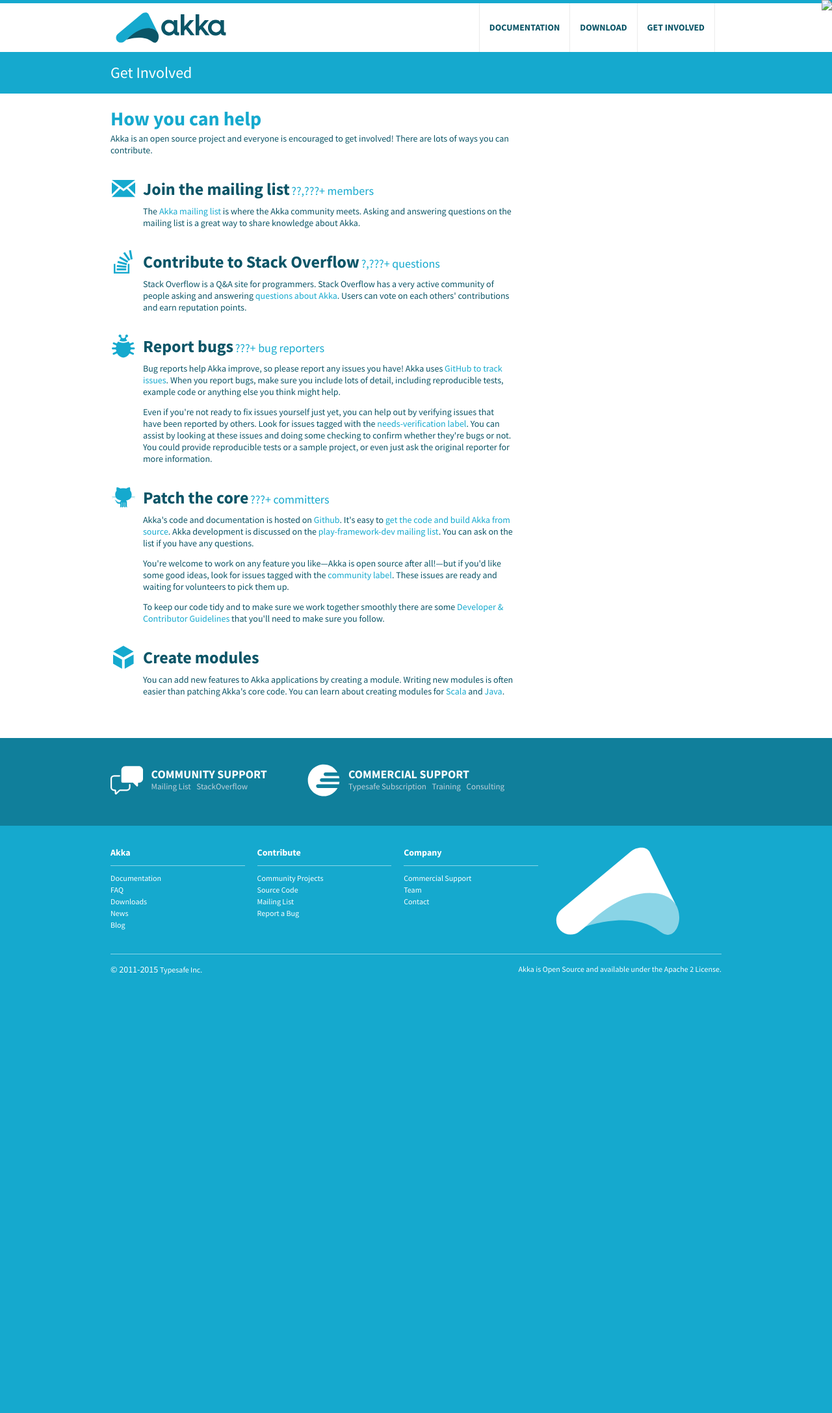
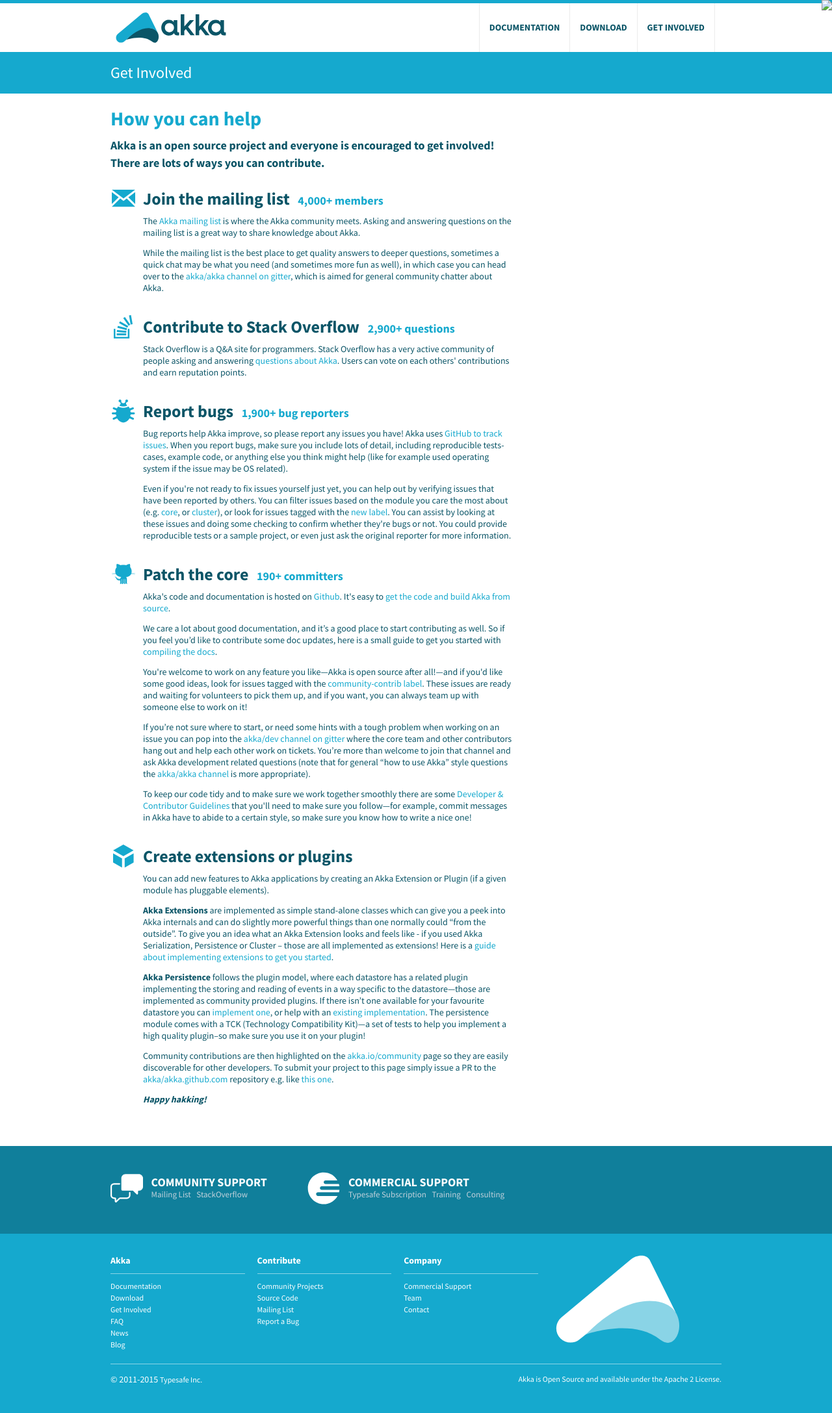
Before and after one commit to raboof/akka.github.com, a Jekyll site: the page built from get-involved/index.md, in a window 1280 px wide. Shown: the whole page at 65% size. Built offline with Jekyll 4.4.1, drawn with Linux system fonts in a browser that asks for light colours; before the commit the page ends 1544 px from its top, so only the background shows below that.

Commit message:
updated 'Get Involved' page, misc style updates

```diff
--- a/_includes/footermenu.html
+++ b/_includes/footermenu.html
@@ -29,8 +29,9 @@
     <ul>
       <li><h5>Akka</h5></li>
       <li><a href="{{ site.baseurl }}/docs/">Documentation</a></li>
+      <li><a href="{{ site.baseurl }}/downloads/">Download</a></li>
+      <li><a href="{{ site.baseurl }}/get-involved/">Get Involved</a></li>
       <li><a href="http://doc.akka.io/docs/akka/current/additional/faq.html">FAQ</a></li>
-      <li><a href="{{ site.baseurl }}/downloads/">Downloads</a></li>
       <li><a href="{{ site.baseurl }}/news/">News</a></li>
       <li><a href="http://letitcrash.com">Blog</a></li>
     </ul>
--- a/get-involved/index.md
+++ b/get-involved/index.md
@@ -8,49 +8,53 @@
 		<article>
             <h1>How you can help</h1>
 
-            <p>
-                Akka is an open source project and everyone is encouraged to get involved! There are lots of ways you can contribute.
-            </p>
+            <h3>Akka is an open source project and everyone is encouraged to get involved! There are lots of ways you can contribute.</h3>
 
             <div class="get-involved-links">
 
                 <h3 class="mailing">Join the mailing list</h3>
-                <a href="//groups.google.com/forum/#!forum/akka-user">??,???+ members</a>
-                <p>
-                    The <a href="//groups.google.com/forum/#!forum/akka-user"><span class="mailingList">Akka</span> mailing list</a> is where the Akka community meets. Asking and answering questions on the mailing list is a great way to share knowledge about Akka.
-                </p>
+                <a href="//groups.google.com/forum/#!forum/akka-user">4,000+ members</a>
+
+                <p>The <a href="//groups.google.com/forum/#!forum/akka-user">Akka mailing list</a> is where the Akka community meets. Asking and answering questions on the mailing list is a great way to share knowledge about Akka.</p>
+
+                <p>While the mailing list is the best place to get quality answers to deeper questions, sometimes a quick chat may be what you need (and sometimes more fun as well), in which case you can head over to the <a href="https://gitter.im/akka/akka">akka/akka channel on gitter</a>, which is aimed for general community chatter about Akka.</p>
 
                 <h3 class="stackoverflow">Contribute to Stack Overflow</h3>
-                <a href="//stackoverflow.com/questions/tagged/playframework">?,???+ questions</a>
-                <p>
-                    Stack Overflow is a Q&amp;A site for programmers. Stack Overflow has a very active community of people asking and answering <a href="//stackoverflow.com/questions/tagged/akka">questions about Akka</a>. Users can vote on each others' contributions and earn reputation points.
-                </p>
+                <a href="//stackoverflow.com/questions/tagged/akka">2,900+ questions</a>
+
+                <p>Stack Overflow is a Q&amp;A site for programmers. Stack Overflow has a very active community of people asking and answering <a href="//stackoverflow.com/questions/tagged/akka">questions about Akka</a>. Users can vote on each others' contributions and earn reputation points.</p>
 
                 <h3 class="bugs">Report bugs</h3>
-                <a href="//github.com/akka/akka/issues">???+ bug reporters</a>
-                <p>
-                    Bug reports help Akka improve, so please report any issues you have! Akka uses <a href="//github.com/akka/akka/issues">GitHub to track issues</a>. When you report bugs, make sure you include lots of detail, including reproducible tests, example code or anything else you think might help.
-                </p>
-                <p>
-                    Even if you're not ready to fix issues yourself just yet, you can help out by verifying issues that have been reported by others. Look for issues tagged with the <a href="//github.com/akka/akka/issues?labels=needs-verification"><span class="issueLabel">needs-verification</span> label</a>. You can assist by looking at these issues and doing some checking to confirm whether they're bugs or not. You could provide reproducible tests or a sample project, or even just ask the original reporter for more information.
-                </p>
+                <a href="//github.com/akka/akka/issues">1,900+ bug reporters</a>
+
+                <p>Bug reports help Akka improve, so please report any issues you have! Akka uses <a href="//github.com/akka/akka/issues">GitHub to track issues</a>. When you report bugs, make sure you include lots of detail, including reproducible tests-cases, example code, or anything else you think might help (like for example used operating system if the issue may be OS related).</p>
+
+                <p>Even if you're not ready to fix issues yourself just yet, you can help out by verifying issues that have been reported by others. You can filter issues based on the module you care the most about (e.g. <a href="https://github.com/akka/akka/labels/t%3Acore">core</a>, or <a href="https://github.com/akka/akka/labels/t%3Acluster">cluster</a>), or look for issues tagged with the <a href="https://github.com/akka/akka/labels/0%20-%20new">new label</a>. You can assist by looking at these issues and doing some checking to confirm whether they're bugs or not. You could provide reproducible tests or a sample project, or even just ask the original reporter for more information.</p>
 
                 <h3 class="patch">Patch the core</h3>
-                <a href="//github.com/akka/akka/graphs/contributors">???+ committers</a>
-                <p>
-                    Akka's code and documentation is hosted on <a href="//github.com/akka/akka">Github</a>. It's easy to <a href="#">get the code and build Akka from source</a>. Akka development is discussed on the <a href="//groups.google.com/forum/#!forum/akka-user"><span class="mailingList">play-framework-dev</span> mailing list</a>. You can ask on the list if you have any questions.
-                </p>
-                <p>
-                    You're welcome to work on any feature you like—Akka is open source after all!—but if you'd like some good ideas, look for issues tagged with the <a href="//github.com/akka/akka/issues?labels=community"><span class="issueLabel">community label</span></a>. These issues are ready and waiting for volunteers to pick them up.
-                </p>
-                <p>
-                    To keep our code tidy and to make sure we work together smoothly there are some <a href="#">Developer &amp; Contributor Guidelines</a> that you'll need to make sure you follow.
-                </p>
+                <a href="//github.com/akka/akka/graphs/contributors">190+ committers</a>
 
-                <h3 class="modules">Create modules</h3>
-                <p>
-                    You can add new features to Akka applications by creating a module. Writing new modules is often easier than patching Akka's core code. You can learn about creating modules for <a href="#">Scala</a> and <a href="#">Java</a>.
-                </p>
+                <p>Akka's code and documentation is hosted on <a href="//github.com/akka/akka">Github</a>. It's easy to <a href="//github.com/akka/akka">get the code and build Akka from source</a>.</p>
+
+                <p>We care a lot about good documentation, and it’s a good place to start contributing as well. So if you feel you’d like to contribute some doc updates, here is a small guide to get you started with <a href="http://doc.akka.io/docs/akka/current/dev/documentation.html">compiling the docs</a>.</p>
+
+                <p>You're welcome to work on any feature you like&mdash;Akka is open source after all!&mdash;and if you'd like some good ideas, look for issues tagged with the <a href="https://github.com/akka/akka/labels/community-contrib">community-contrib label</a>. These issues are ready and waiting for volunteers to pick them up, and if you want, you can always team up with someone else to work on it!</p>
+
+                <p>If you’re not sure where to start, or need some hints with a tough problem when working on an issue you can pop into the <a href="https://gitter.im/akka/dev">akka/dev channel on gitter</a> where the core team and other contributors hang out and help each other work on tickets. You’re more than welcome to join that channel and ask Akka development related questions (note that for general “how to use Akka” style questions the <a href="https://gitter.im/akka/akka">akka/akka channel</a> is more appropriate).</p>
+
+                <p>To keep our code tidy and to make sure we work together smoothly there are some <a href="https://github.com/akka/akka/blob/master/CONTRIBUTING.md">Developer & Contributor Guidelines</a> that you'll need to make sure you follow&mdash;for example, commit messages in Akka have  to abide to a certain style, so make sure you know how to write a nice one!</p>
+
+                <h3 class="modules">Create extensions or plugins</h3>
+
+                <p>You can add new features to Akka applications by creating an Akka Extension or Plugin (if a given module has pluggable elements).</p>
+
+                <p><strong>Akka Extensions</strong> are implemented as simple stand-alone classes which can give you  a peek into Akka internals and can do slightly more powerful things than one normally could “from the outside”. To give you an idea what an Akka Extension looks and feels like - if you used Akka Serialization, Persistence or Cluster – those are all implemented as extensions! Here is a <a href="http://doc.akka.io/docs/akka/current/scala/extending-akka.html">guide about implementing extensions to get you started</a>.</p>
+
+                <p><strong>Akka Persistence</strong> follows the plugin model, where each datastore has a related plugin implementing the storing and reading of events in a way specific to the datastore&mdash;those are implemented as community provided plugins. If there isn’t one available for your favourite datastore you can <a href="http://doc.akka.io/docs/akka/snapshot/scala/persistence.html#Storage_plugins">implement one</a>, or help with an <a href="http://akka.io/community/#plugins-to-akka-persistence">existing implementation</a>. The persistence module comes with a TCK (Technology Compatibility Kit)&mdash;a set of tests to help you implement a high quality plugin–so make sure you use it on your plugin!</p>
+
+                <p>Community contributions are then highlighted on the <a href="http://akka.io/community/">akka.io/community</a> page so they are easily discoverable for other developers. To submit your project to this page simply issue a PR to the <a href="https://github.com/akka/akka.github.com">akka/akka.github.com</a> repository e.g. like <a href="https://github.com/akka/akka.github.com/pull/206">this one</a>.</p>
+
+                <p><strong><em>Happy hakking!</em></strong></p>
             </div>
 
         </article>
--- a/resources/stylesheets/base.css
+++ b/resources/stylesheets/base.css
@@ -113,7 +113,6 @@
 .news-title a { color: #447281;  }
 .news-title a:hover { color: #15A9CE; text-decoration: none; }
 .rss-icon { float: right; padding-right: 10px; }
-
 .upper-footer {
     background: #107F9B;
 }
@@ -124,9 +123,7 @@
 .upper-footer .support-icon {
   display: inline-block;
   margin-right: 10px;
-
 }
-
 .upper-footer .support-icon .svg-icon {
   width: 50px;
   height: 50px;
@@ -153,8 +150,8 @@
   margin-right: 6px;
 }
 body .upper-footer .support-detail a:hover {
-  color: #ffffff;
-  text-decoration: underline;
+  color: #53CDEC;
+  text-decoration: none;
 }
 .footer { padding-top: 15px; clear: both; width: 100%; color: #ffffff;  }
 .footer ul { float: left; margin: 0; padding: 10px 2% 20px 0; -webkit-box-sizing: content-box; -moz-box-sizing: content-box; box-sizing: content-box; width: 22%; list-style: none; }
@@ -162,7 +159,7 @@
 .footer a:hover {text-decoration: underline;}
 .footer ul:last-child { padding-right: 0; }
 .footer ul li a { text-decoration: none; color: #ffffff; font-size: 12px; }
-.footer ul li a:hover { text-decoration: underline; }
+.footer ul li a:hover { color: #c3eef8; text-decoration: none; }
 .footer ul li h5 { color: #ffffff; margin-bottom: 10px; padding-bottom: 10px; line-height: 20px; border-bottom:1px solid rgba(255,255,255,0.5);	}
 .footer ul li h5 a { font-size: 14px; opacity: 1;}
 .footer .copyright { font-size: 12px; border-top:1px solid rgba(255,255,255,0.5); clear: both; padding: 10px 0 20px; }
--- a/resources/stylesheets/style.css
+++ b/resources/stylesheets/style.css
@@ -637,6 +637,7 @@
     background: transparent url(../images/involved.png) no-repeat 0 0;
     background-size: 50px 250px;
     background-position: -5px -3px;
+    margin-left: -50px;
 }
 .get-involved-links h3.mailing {
     background-position: -5px -3px;
@@ -656,8 +657,9 @@
 
 .get-involved-links h3 + a {
     font-size: 18px;
+    margin-left: 10px;
+    font-weight: bold;
 }
-
-.get-involved-links p {
+.get-involved-links {
     padding-left: 50px;
 }
```
